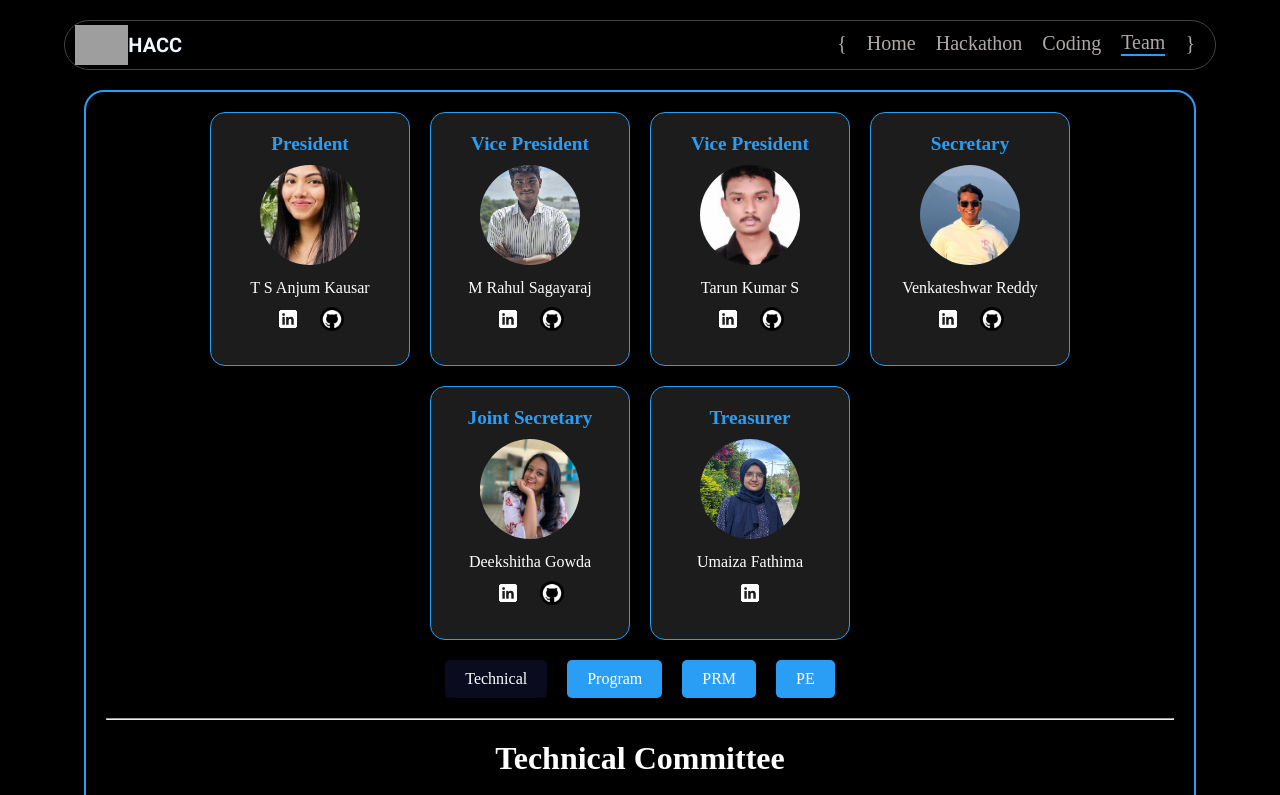
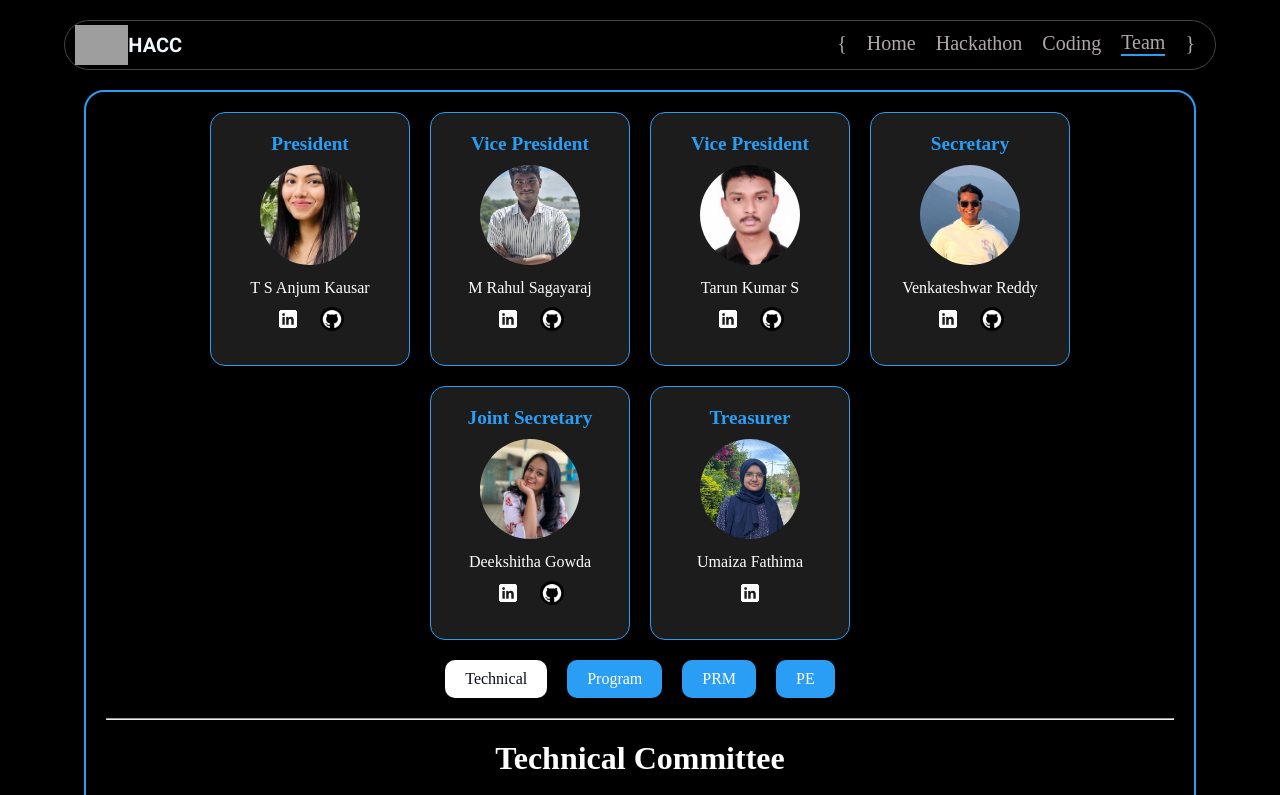
Before and after one commit to SnippetTechie/HACC, a React (Vite) app: page /team in a window 1280 px wide. Shown: the top 795 px of the page. Built offline with nearby package versions, Linux system fonts and the light colour scheme; grey boxes are pictures that could not be loaded.

Commit message:
Update committeenav

```diff
--- a/src/components/CommitteeNav/CommitteeNav.css
+++ b/src/components/CommitteeNav/CommitteeNav.css
@@ -14,12 +14,15 @@
   cursor: pointer;
   font-size: 1rem;
   transition: background-color 0.3s;
+  border-radius: 10px;
 }
 
 .nav-button:hover {
-  background-color: #1565c0;
+  background-color: white;
+  color: #0a0b1e;
 }
 
 .nav-button.active {
-  background-color: #0a0b1e;
+  background-color: white;
+  color: #0a0b1e;
 }
--- a/src/components/Program/Program.jsx
+++ b/src/components/Program/Program.jsx
@@ -14,17 +14,17 @@ const Program = () => {
     },
     {
       role: 'Member',
+      name: 'Vivith Rajiv Kanchi',
+      image: assets.vivith,
+      linkedin: 'https://in.linkedin.com/in/vivith-rajiv-kanchi-225601285',
+      github: 'https://github.com/VivithRK',
+    },
+    {
+      role: 'Member',
       name: 'P Lohith',
       image: assets.lohith,
       linkedin: 'https://www.linkedin.com/in/lohith-p-715899291',
       github: 'https://github.com/Lohithp2005',
-    },
-    {
-      role: 'Member',
-      name: 'Vivith Rajiv Kanchi',
-      image: assets.vivith,
-      linkedin: 'https://in.linkedin.com/in/vivith-rajiv-kanchi-225601285',
-      github: 'https://github.com/VivithRK',
     },
   ];
 
```
